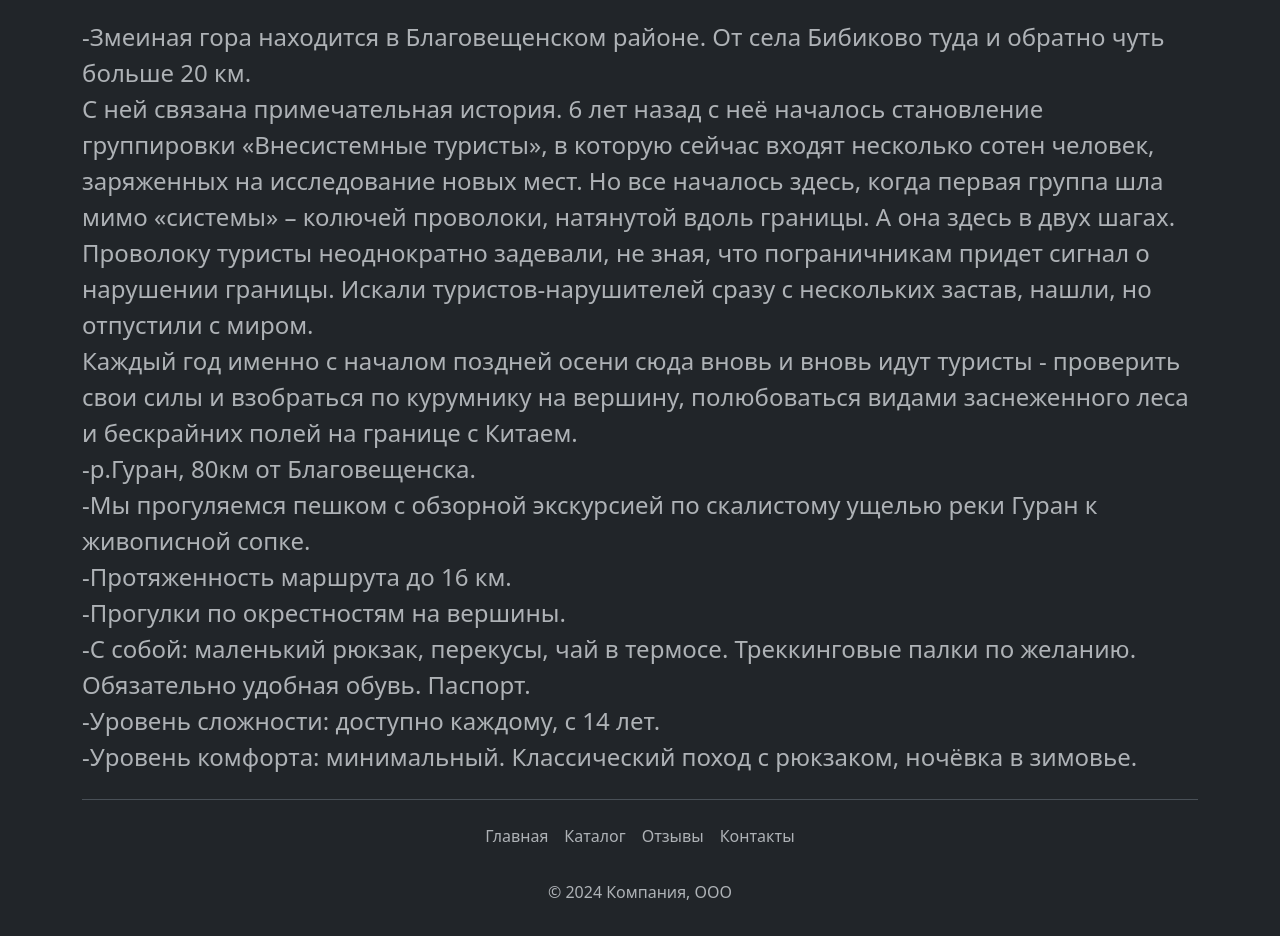
After one commit to 4586245/web, a Flask app: page /card_zmeinay in a window 1280 px wide. The commit adds this page. Shown: the part 1173-2109 px from the top of the page. Run offline with Flask 3, Linux system fonts and the light colour scheme.

Commit message:
добавила карточки

```diff
--- a/server.py
+++ b/server.py
@@ -114,6 +114,14 @@ def card_shambola():
 def card_hramov():
     return render_template('card_hramov.html')
 
+@app.route('/card_zmeinay')
+def card_zmeinay():
+    return render_template('card_zmeinay.html')
+
+@app.route('/card_myrav')
+def card_myrav():
+    return render_template('card_myrav.html')
+
 
 @app.route('/comment')
 def comment():
--- /dev/null
+++ b/templates/card_zmeinay.html
@@ -0,0 +1,26 @@
+{% extends 'card.html' %}
+
+{% block title %}
+<title>Змеиная гора</title>
+{% endblock %}
+
+{% block name %}Змеиная гора{% endblock %}
+{% block number %}Групповая{% endblock %}
+{% block clock %}1 день{% endblock %}
+{% block money %}3 500{% endblock %}
+{% block img %}<img style="margin-top:30px;" id="image" src="static/img/img_5.jpg"/>{% endblock %}
+{% block text %}-Змеиная гора находится в Благовещенском районе. От села Бибиково туда и обратно чуть больше 20 км.<br>
+С ней связана примечательная история. 6 лет назад с неё началось становление группировки «Внесистемные туристы», в которую
+сейчас входят несколько сотен человек, заряженных на исследование новых мест. Но все началось здесь, когда первая группа
+шла мимо «системы» – колючей проволоки, натянутой вдоль границы. А она здесь в двух шагах. Проволоку туристы неоднократно
+задевали, не зная, что пограничникам придет сигнал о нарушении границы. Искали туристов-нарушителей сразу с нескольких
+застав, нашли, но отпустили с миром.<br>
+Каждый год именно с началом поздней осени сюда вновь и вновь идут туристы - проверить свои силы и взобраться по курумнику на вершину, полюбоваться видами заснеженного леса и бескрайних полей на границе с Китаем.<br>
+-р.Гуран, 80км от Благовещенска.<br>
+-Мы прогуляемся пешком с обзорной экскурсией по скалистому ущелью реки Гуран к живописной сопке.<br>
+-Протяженность маршрута до 16 км.<br>
+-Прогулки по окрестностям на вершины.<br>
+-С собой: маленький рюкзак, перекусы, чай в термосе. Треккинговые палки по желанию. Обязательно удобная обувь. Паспорт.<br>
+-Уровень сложности: доступно каждому, с 14 лет.<br>
+-Уровень комфорта: минимальный. Классический поход с рюкзаком, ночёвка в зимовье.<br>
+{% endblock %}
```
Also changed, not shown: templates/card_myrav.html (added, +21 -0 lines), templates/catalog.html (+20 -0 lines), static/img/photo/map.png.
